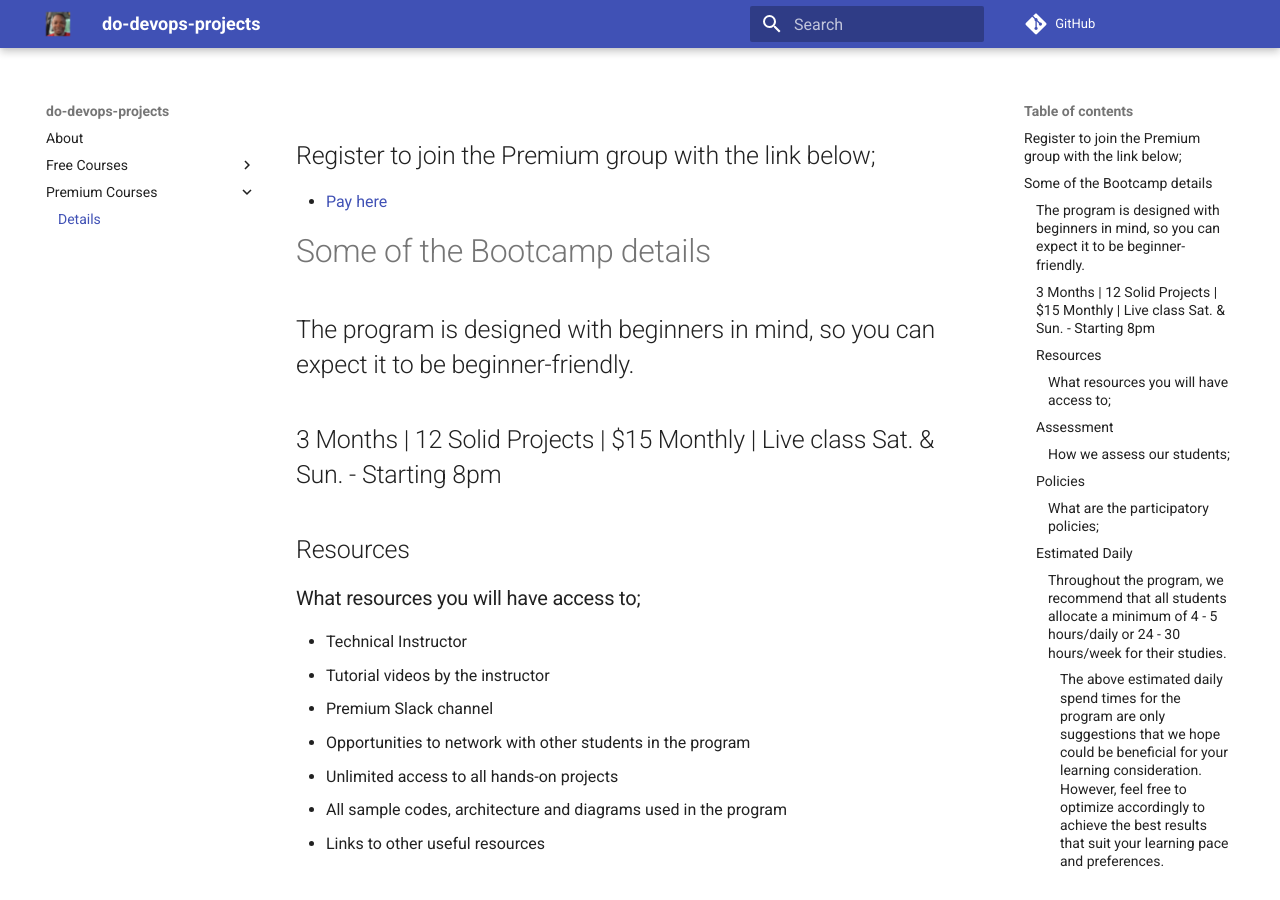
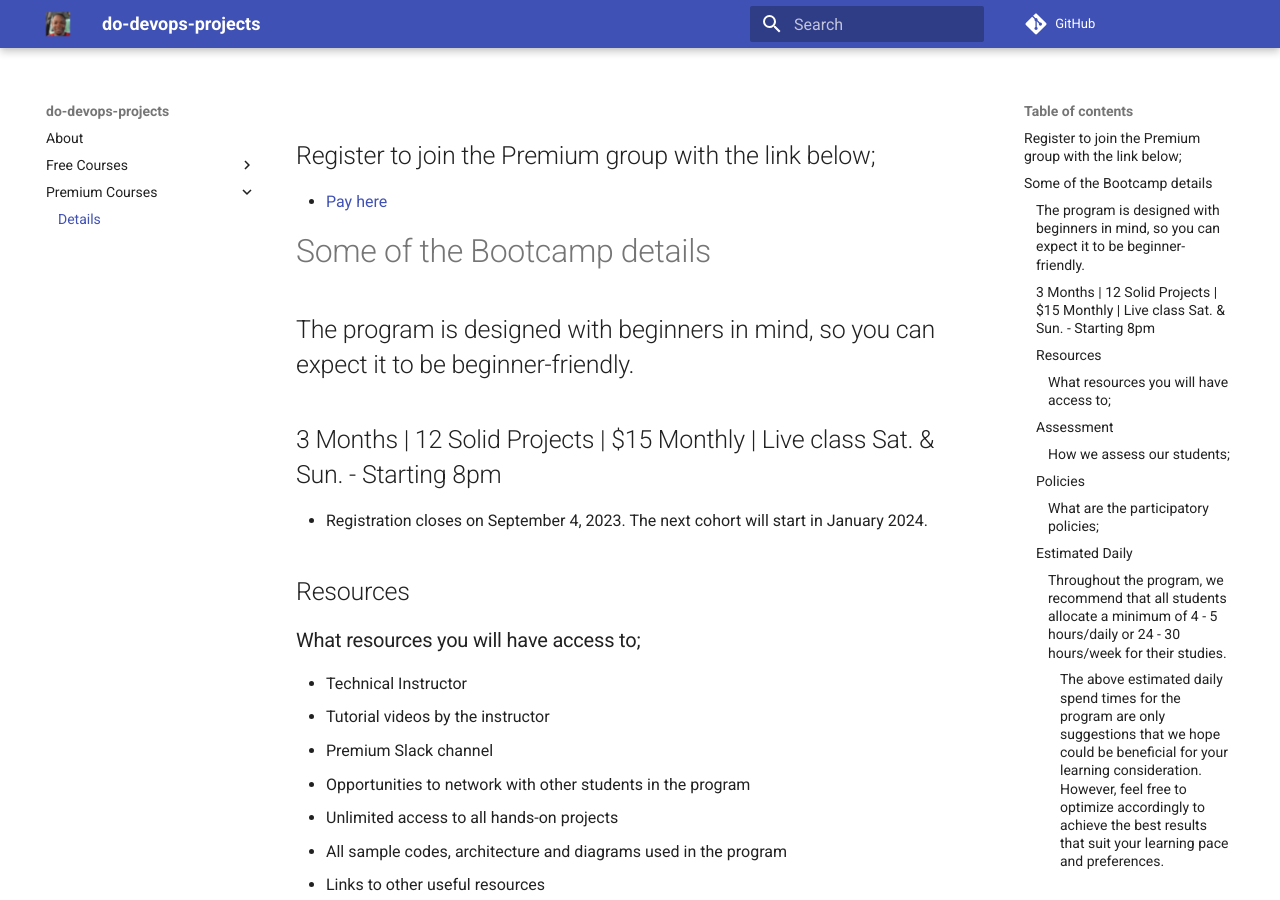
Before and after one commit to hellodeolu/don-labs, an MkDocs documentation site: the page built from docs/details.md, in a window 1280 px wide and 900 px high. Built offline with MkDocs 1.6.1 and Material for MkDocs 9.7.7, drawn with Linux system fonts in a browser that asks for light colours; comment, search, counter and statistics services are not loaded.

Commit message:
reg deadline

```diff
--- a/docs/details.md
+++ b/docs/details.md
@@ -4,6 +4,7 @@
 # Some of the Bootcamp details
 ## The program is designed with beginners in mind, so you can expect it to be beginner-friendly.
 ## 3 Months |   12 Solid Projects   |   $15 Monthly    |   Live class Sat. & Sun. - Starting 8pm
+- Registration closes on September 4, 2023. The next cohort will start in January 2024.
 
 ## Resources
 ### What resources you will have access to;
```
